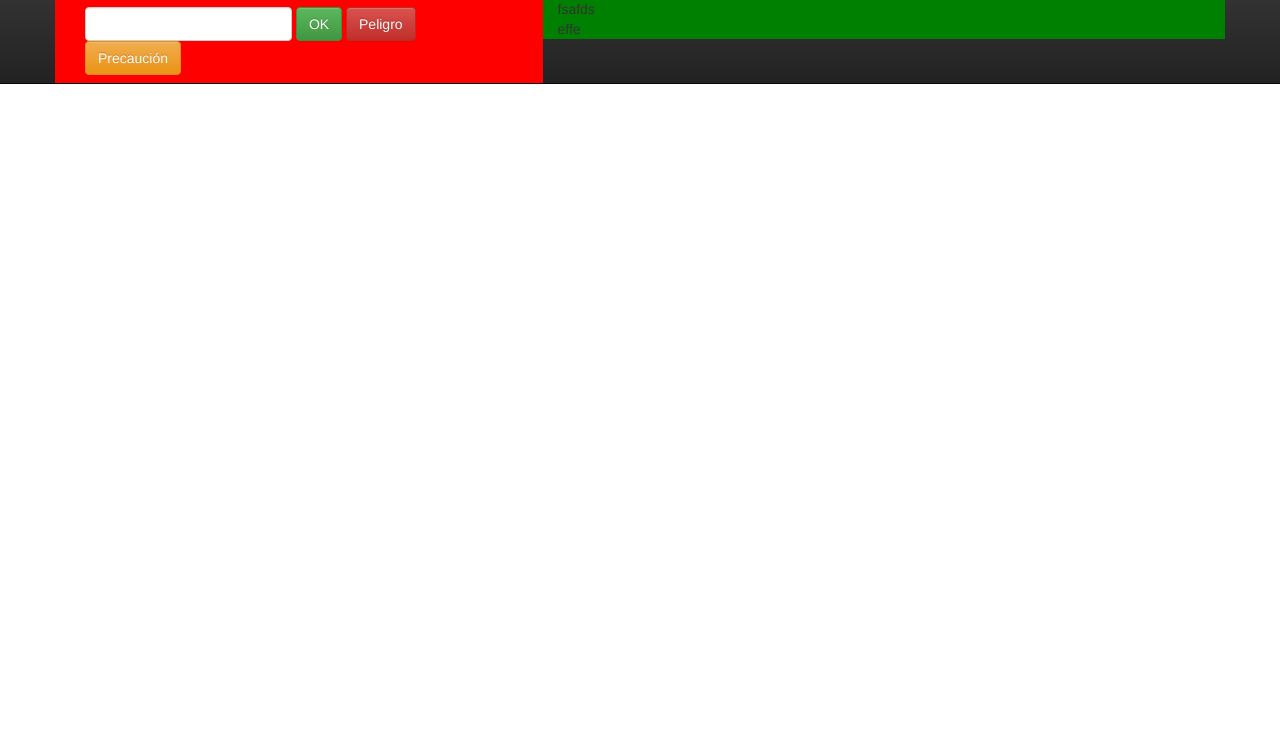
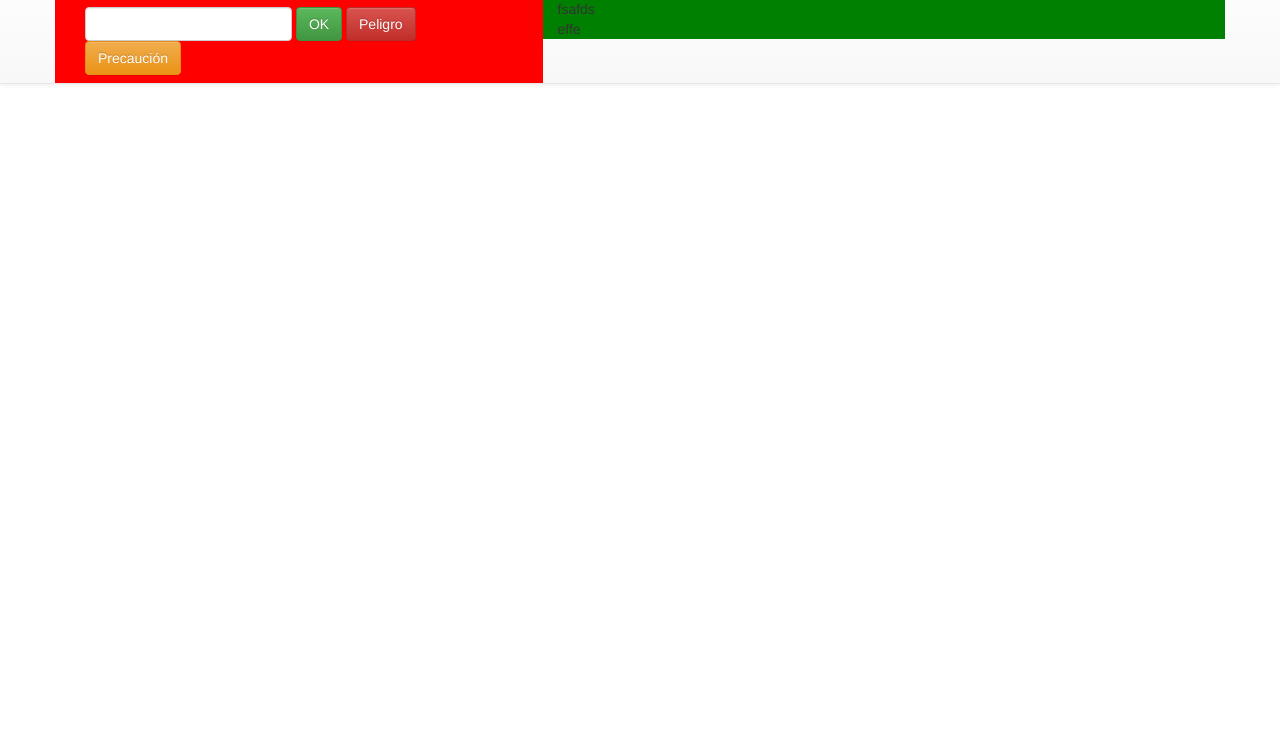
Before and after one commit to GeekCreatures/geekcreatures.github.com, a plain HTML site: page index.html in a window 1280 px wide. Shown: the part 51-800 px from the top of the page. Drawn offline with Linux system fonts and the light colour scheme.

Commit message:
Update index.html

```diff
--- a/index.html
+++ b/index.html
@@ -18,7 +18,7 @@
 	<body>
 
 		<div id="contenedor" class="container">
-		     <div class="navbar navbar-inverse navbar-fixed-top" role="navigation">
+		     <div class="navbar navbar-default navbar-fixed-top" role="navigation">
 			      <div class="container">
 			        <div class="navbar-header">
 			          <button type="button" class="navbar-toggle" data-toggle="collapse" data-target=".navbar-collapse">
```
